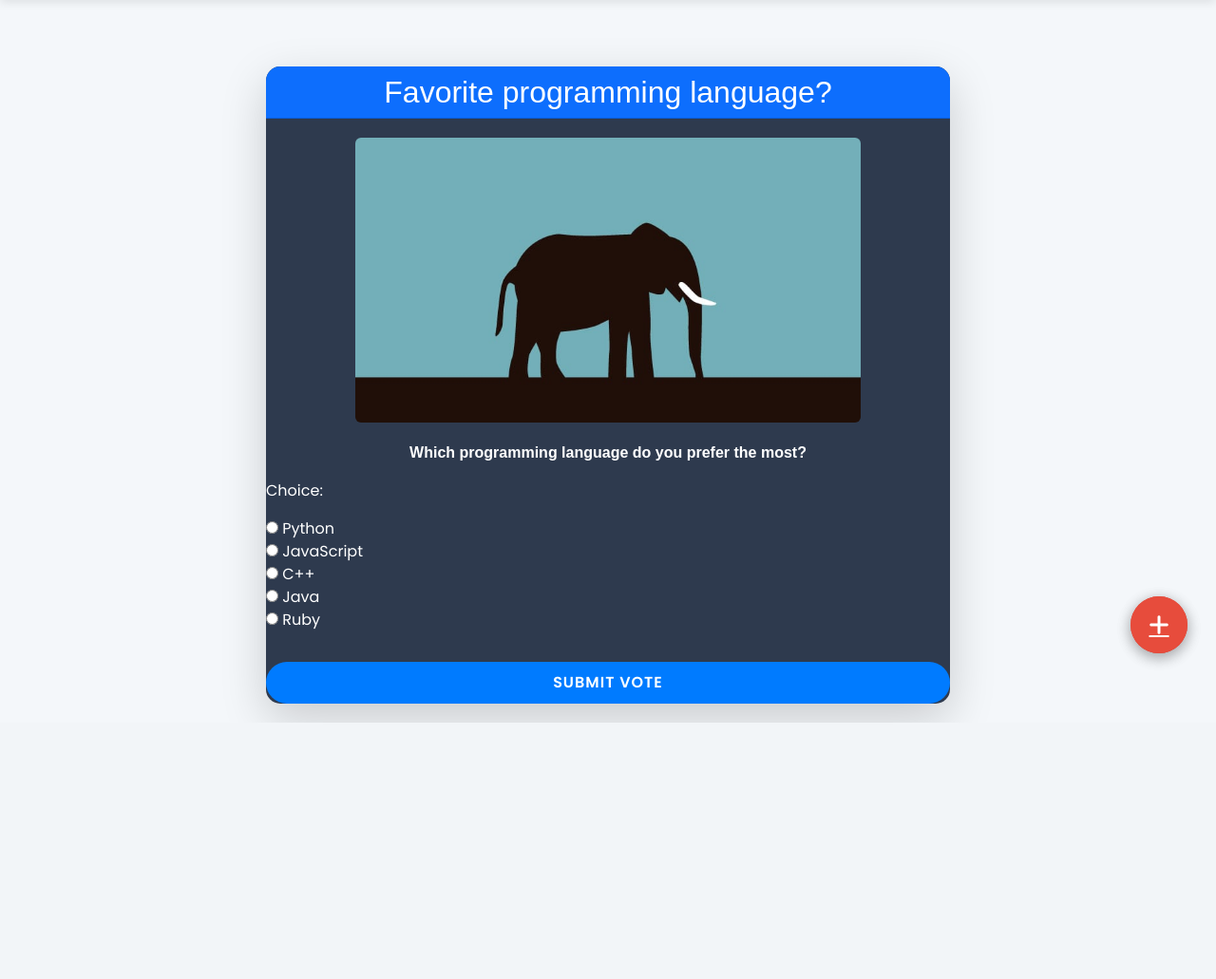
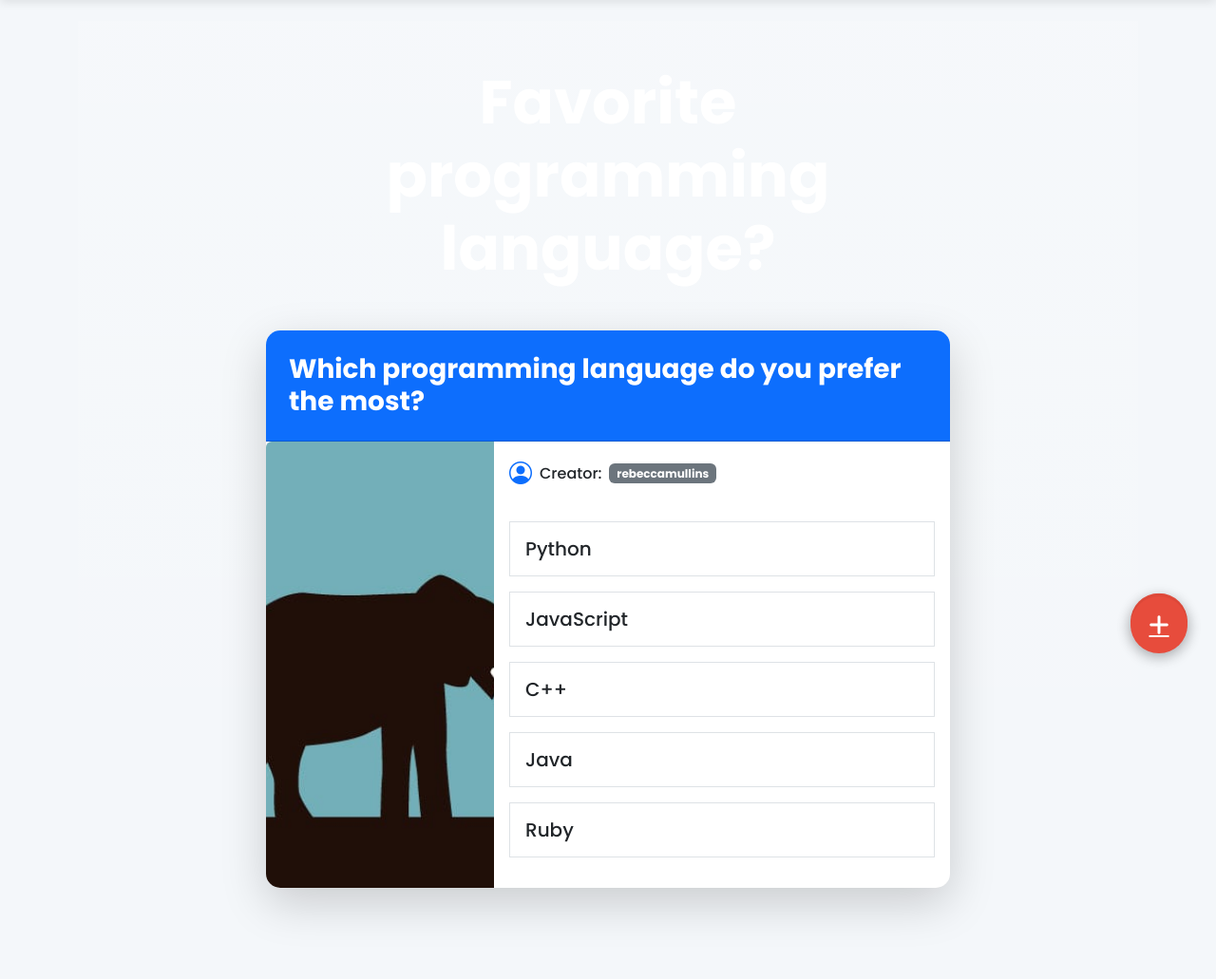
Before and after one commit to PyCoderVivek/Polling-app, a Django app: page /poll/vote/1/ in a window 1280 px wide. Shown: the part 82-1113 px from the top of the page at 95% size. Before the commit the page ends 843 px from the top, so only its background shows below. Run offline with Django 5.2, Linux system fonts and the light colour scheme; data comes from the database, SQL or seed files in the repository; both versions use the stored data as it was after the commit.

Commit message:
vote.html changes

```diff
--- a/Pole_it/templates/polls/vote.html
+++ b/Pole_it/templates/polls/vote.html
@@ -1,40 +1,148 @@
 {% extends "base.html" %}
 
-{% block title %}Poll-Karo Vote Now!{% endblock %}
+{% block title %}{{ poll.title }} - Poll-Karo Vote Now!{% endblock %}
 
 {% block content %}
-<div class="container mt-5">
+<div class="container-fluid py-5 bg-gradient" style="background: linear-gradient(135deg, #6a11cb 0%, #2575fc 100%);">
     <div class="row justify-content-center">
+        <div class="col-lg-8">
+            <h1 class="text-center mb-5 display-3 fw-bold text-white animate__animated animate__fadeInDown">{{ poll.title }}</h1>
+
+            <div class="card shadow-lg rounded-lg mb-5 animate__animated animate__fadeInUp overflow-hidden">
+                <div class="card-header bg-primary text-white p-4 rounded-top">
+                    <h2 class="h3 mb-0 fw-bold">{{ poll.question }}</h2>
+                </div>
+                <div class="card-body p-0">
+                    <div class="row g-0">
+                        <div class="col-md-4">
+                            {% if poll.image %}
+                            <img src="{{ poll.image.url }}" alt="{{ poll.title }}" class="img-fluid rounded-start h-100 object-fit-cover">
+                            {% else %}
+                            <img src="https://via.placeholder.com/400x300?text=No+Image" alt="No Image Available" class="img-fluid rounded-start h-100 object-fit-cover">
+                            {% endif %}
+                        </div>
                         <div class="col-md-8">
-            <div class="card shadow-lg rounded-lg" style="background-color: #2e3a4e; color: white;">
-                <div class="card-header bg-primary text-white text-center rounded-top">
-                    <h2 class="mb-0" style="font-family: 'Nunito', sans-serif;">{{ poll.title }}</h2>
+                            <div class="card-body">
+                                <div class="row mb-4">
+                                    <div class="col-md-6">
+                                        <div class="d-flex align-items-center mb-2">
+                                            <i class="bi bi-person-circle fs-4 me-2 text-primary"></i>
+                                            <span class="fw-medium">Creator:</span>
+                                            <span class="badge bg-secondary ms-2">{{ poll.creator.username }}</span>
                                         </div>
-                {% if poll.image %}
-                    <img src="{{ poll.image.url }}" alt="{{ poll.title }}" class="img-fluid rounded" style="max-height: 300px; margin: 20px auto;">
-                {% endif %}
+                                    </div>
+                                </div>
                                 {% if user.is_authenticated and user_has_voted %}
-                    <a href="{% url 'poll_results' poll.id %}" class="btn btn-secondary w-100 mt-3">View Results</a>
+                                    <div class="alert alert-info" role="alert">
+                                        You have already voted in this poll.
+                                    </div>
+                                    <a href="{% url 'poll_results' poll.id %}" class="btn btn-primary btn-lg w-100 rounded-pill animate__animated animate__pulse">View Results</a>
                                 {% else %}
-                    <form method="post" action="{% url 'vote' poll.id %}">
+                                    <form id="voteForm" method="post" action="{% url 'vote' poll.id %}">
                                         {% csrf_token %}
-                        <p class="text-center" style="font-weight: bold; font-family: 'Nunito', sans-serif;">{{ poll.question }}</p>
+                                        <input type="hidden" name="choice" id="selectedChoice">
                                         <div class="form-group">
-                            {{ form.as_p }}
+                                            {% for option in poll.options.all %}
+                                                <div class="option-item mb-3 p-3 rounded-lg border animate__animated animate__fadeIn" style="--animate-delay: {{ forloop.counter|add:"-1" }}00ms;" data-option-id="{{ option.id }}">
+                                                    <h5 class="mb-0 fw-medium">{{ option.option_text }}</h5>
                                                 </div>
-                        <button type="submit" class="btn btn-primary w-100 mt-3" style="border-radius: 25px; padding: 10px 0; background-color: #007bff;">
-                            Submit Vote
-                        </button>
+                                            {% endfor %}
+                                        </div>
                                     </form>
                                 {% endif %}
                             </div>
                         </div>
                     </div>
                 </div>
+            </div>
+        </div>
+    </div>
+</div>
 
 <!-- Floating Plus Button -->
-<a href="{% url 'create_poll' %}" class="btn btn-floating" id="floating-btn">
-    +
-    <i class="bi bi-plus"></i>
+<a href="{% url 'create_poll' %}" class="btn btn-floating animate-float" id="floating-btn">
+    <i class="bi bi-plus-lg"></i>
 </a>
+
+<style>
+    @keyframes float {
+        0% { transform: translateY(0px); }
+        50% { transform: translateY(-10px); }
+        100% { transform: translateY(0px); }
+    }
+
+    .animate-float {
+        animation: float 3s ease-in-out infinite;
+    }
+
+    .option-item {
+        transition: all 0.3s ease;
+        cursor: pointer;
+    }
+
+    .option-item:hover {
+        transform: translateX(10px);
+        background-color: rgba(74, 144, 226, 0.1);
+    }
+
+    .option-item.selected {
+        background-color: var(--primary-color);
+        color: white;
+    }
+
+    .object-fit-cover {
+        object-fit: cover;
+    }
+
+    .btn-floating {
+        position: fixed;
+        bottom: 30px;
+        right: 30px;
+        width: 60px;
+        height: 60px;
+        border-radius: 50%;
+        background-color: var(--accent-color);
+        color: white;
+        display: flex;
+        align-items: center;
+        justify-content: center;
+        font-size: 24px;
+        box-shadow: 0 4px 15px rgba(0, 0, 0, 0.2);
+        transition: all 0.3s ease;
+        z-index: 1000;
+    }
+
+    .btn-floating:hover {
+        background-color: var(--primary-color);
+        transform: scale(1.1) rotate(90deg);
+    }
+</style>
+
+<link rel="stylesheet" href="https://cdnjs.cloudflare.com/ajax/libs/animate.css/4.1.1/animate.min.css">
+
+<script>
+document.addEventListener('DOMContentLoaded', function() {
+    const optionItems = document.querySelectorAll('.option-item');
+    const voteForm = document.getElementById('voteForm');
+    const selectedChoiceInput = document.getElementById('selectedChoice');
+
+    optionItems.forEach(item => {
+        item.addEventListener('click', function() {
+            // Remove 'selected' class from all options
+            optionItems.forEach(opt => opt.classList.remove('selected'));
+
+            // Add 'selected' class to clicked option
+            this.classList.add('selected');
+
+            // Set the selected choice value
+            selectedChoiceInput.value = this.dataset.optionId;
+
+            // Submit the form after a short delay
+            setTimeout(() => {
+                voteForm.submit();
+            }, 300);
+        });
+    });
+});
+</script>
 {% endblock %}
```
Also changed, not shown: Pole_it/db.sqlite3. Lines whose indentation alone changed are shown as unchanged.
